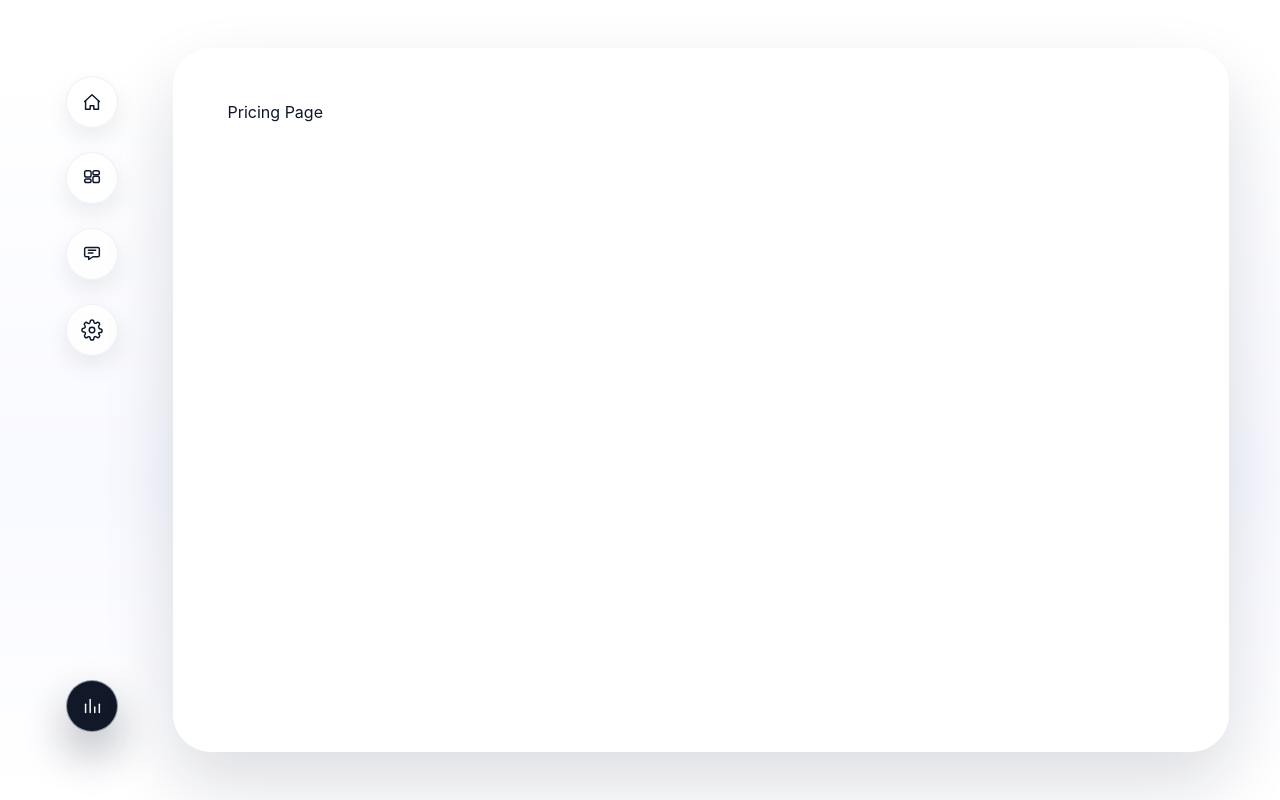
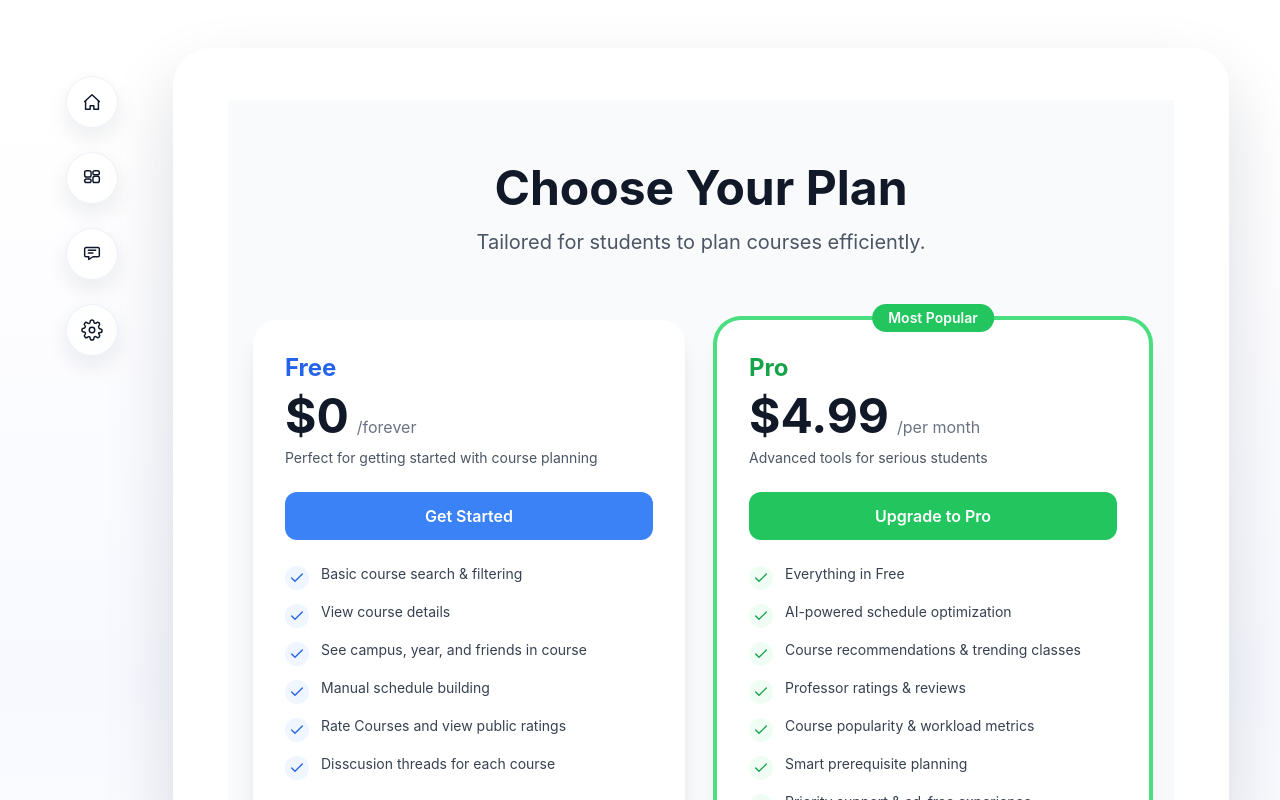
Before and after one commit to StormHacks-2025/ProjectCourseBuilder, a React app in the folder frontend/: page /pricing in a window 1280 px wide. Shown: the top 800 px of the page. Built offline with nearby package versions, Linux system fonts and the light colour scheme; the HTML template or start-up script is replaced by a standard one.

Commit message:
added pricing page

```diff
--- a/frontend/src/main.jsx
+++ b/frontend/src/main.jsx
@@ -8,7 +8,7 @@ import Dashboard from "./pages/Dashboard.jsx";
 import Builder from "./pages/Builder.jsx";
 import Community from "./pages/Community.jsx";
 import Settings from "./pages/Settings.jsx";
-import Pricing from "./pages/Pricing.jsx";
+import {Pricing} from "./pages/Pricing.jsx";
 
 createRoot(document.getElementById("root")).render(
   <StrictMode>
--- a/frontend/src/pages/Pricing.jsx
+++ b/frontend/src/pages/Pricing.jsx
@@ -1,3 +1,170 @@
-export default function Pricing() {
-  return <h1>Pricing Page</h1>;
+import { motion } from "framer-motion";
+import { Check } from "lucide-react";
+
+export const Pricing=()=> {
+  const tiers = [
+    {
+      name: "Free",
+      price: "$0",
+      period: "forever",
+      description: "Perfect for getting started with course planning",
+      features: [
+        "Basic course search & filtering",
+        "View course details",
+        "See campus, year, and friends in course",
+        "Manual schedule building",
+        "Rate Courses and view public ratings",
+        "Disscusion threads for each course "
+      ],
+      color: "blue",
+      buttonText: "Get Started",
+    },
+    {
+      name: "Pro",
+      price: "$4.99",
+      period: "per month",
+      description: "Advanced tools for serious students",
+      features: [
+        "Everything in Free",
+        "AI-powered schedule optimization",
+        "Course recommendations & trending classes",
+        "Professor ratings & reviews",
+        "Course popularity & workload metrics",
+        "Smart prerequisite planning",
+        "Priority support & ad-free experience",
+      ],
+      color: "green",
+      buttonText: "Upgrade to Pro",
+      popular: true,
+    },
+  ];
+
+  const getColorClasses = (color, type) => {
+    const colors = {
+      blue: {
+        bg: "bg-blue-500",
+        hover: "hover:bg-blue-600",
+        text: "text-blue-600",
+        light: "bg-blue-50",
+      },
+      green: {
+        bg: "bg-green-500",
+        hover: "hover:bg-green-600",
+        text: "text-green-600",
+        light: "bg-green-50",
+      },
+    };
+    return colors[color][type];
+  };
+
+  return (
+    <div className="min-h-screen bg-gray-50 py-16 px-4">
+      <div className="max-w-6xl mx-auto text-center mb-16">
+        <motion.h1
+          initial={{ opacity: 0, y: -20 }}
+          animate={{ opacity: 1, y: 0 }}
+          className="text-5xl font-bold mb-4 text-gray-900"
+        >
+          Choose Your Plan
+        </motion.h1>
+        <motion.p
+          initial={{ opacity: 0, y: -10 }}
+          animate={{ opacity: 1, y: 0 }}
+          className="text-xl text-gray-600"
+        >
+          Tailored for students to plan courses efficiently.
+        </motion.p>
+      </div>
+
+      <div className="grid md:grid-cols-2 gap-8 max-w-4xl mx-auto">
+        {tiers.map((tier, idx) => (
+          <motion.div
+            key={tier.name}
+            initial={{ opacity: 0, y: 20 }}
+            animate={{ opacity: 1, y: 0 }}
+            transition={{ delay: idx * 0.1 }}
+            className={`relative bg-white rounded-3xl shadow-xl p-8 ${
+              tier.popular ? "ring-4 ring-green-400 scale-105" : ""
+            }`}
+          >
+            {tier.popular && (
+              <div className="absolute -top-4 left-1/2 -translate-x-1/2 bg-green-500 text-white px-4 py-1 rounded-full text-sm font-semibold">
+                Most Popular
+              </div>
+            )}
+
+            <div className="mb-6">
+              <h3
+                className={`text-2xl font-bold mb-2 ${getColorClasses(
+                  tier.color,
+                  "text"
+                )}`}
+              >
+                {tier.name}
+              </h3>
+              <div className="flex items-baseline gap-2 mb-2">
+                <span className="text-5xl font-bold text-gray-900">
+                  {tier.price}
+                </span>
+                <span className="text-gray-500">/{tier.period}</span>
+              </div>
+              <p className="text-gray-600 text-sm">{tier.description}</p>
+            </div>
+
+            <motion.button
+              whileHover={{ scale: 1.02 }}
+              whileTap={{ scale: 0.98 }}
+              className={`w-full py-3 rounded-xl font-semibold text-white mb-6 transition-colors ${getColorClasses(
+                tier.color,
+                "bg"
+              )} ${getColorClasses(tier.color, "hover")}`}
+            >
+              {tier.buttonText}
+            </motion.button>
+
+            <div className="space-y-3">
+              {tier.features.map((feature, featureIdx) => (
+                <motion.div
+                  key={featureIdx}
+                  initial={{ opacity: 0, x: -10 }}
+                  animate={{ opacity: 1, x: 0 }}
+                  transition={{ delay: idx * 0.1 + featureIdx * 0.05 }}
+                  className="flex items-start gap-3"
+                >
+                  <div
+                    className={`mt-0.5 ${getColorClasses(
+                      tier.color,
+                      "light"
+                    )} p-1 rounded-full`}
+                  >
+                    <Check
+                      className={`w-4 h-4 ${getColorClasses(
+                        tier.color,
+                        "text"
+                      )}`}
+                    />
+                  </div>
+                  <span className="text-gray-700 text-sm">{feature}</span>
+                </motion.div>
+              ))}
+            </div>
+          </motion.div>
+        ))}
+      </div>
+
+      <motion.div
+        initial={{ opacity: 0 }}
+        animate={{ opacity: 1 }}
+        transition={{ delay: 0.5 }}
+        className="text-center mt-16"
+      >
+        <p className="text-gray-600 mb-4">
+          All plans include access to core course search and planning tools.
+        </p>
+        <p className="text-sm text-gray-500">
+          Upgrade anytime. Cancel anytime.
+        </p>
+      </motion.div>
+    </div>
+  );
 }
```
